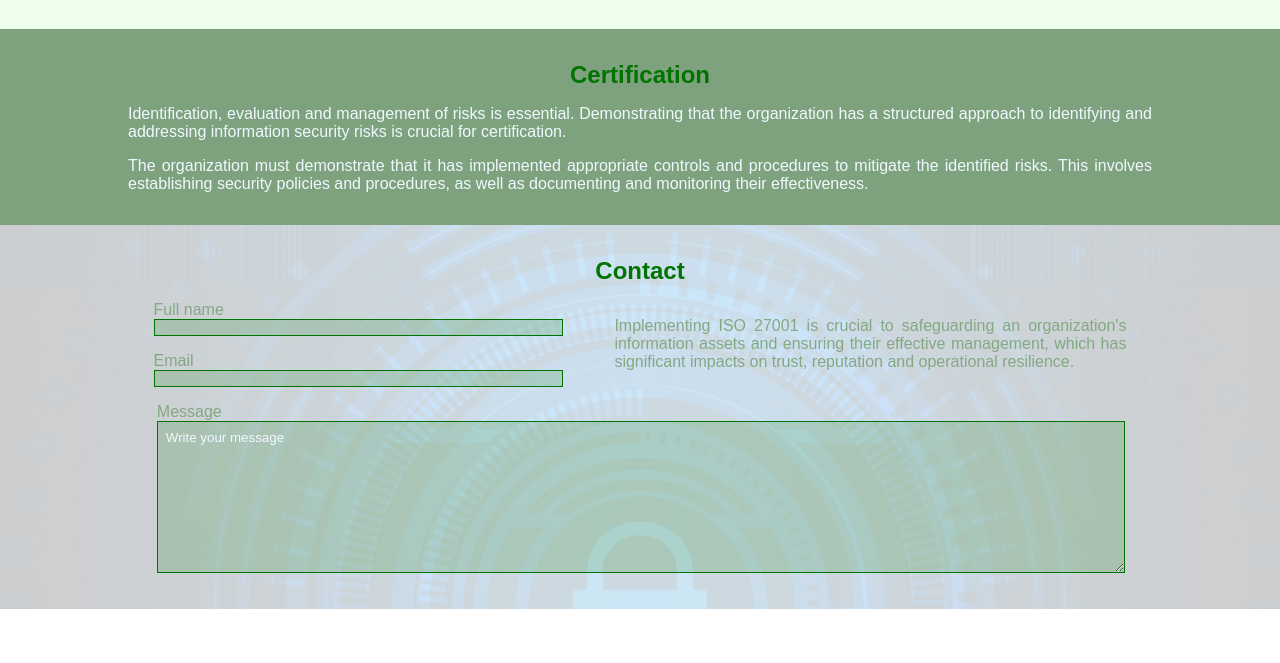
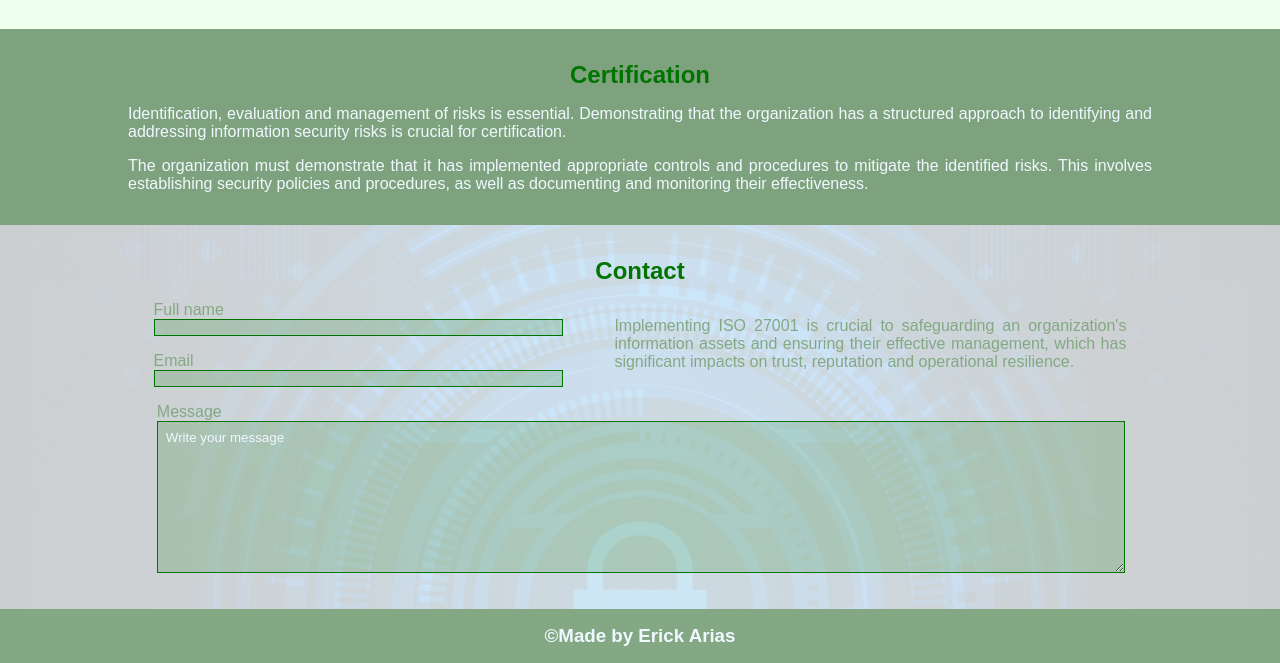
Before and after one commit to ErickAriasC/HENRY-CONTROL-DE-CALIDAD, a plain HTML site: page index.html in a window 1280 px wide. Shown: the part 997-1660 px from the top of the page. Before the commit the page ends 1606 px from the top, so only its background shows below. Drawn offline with Linux system fonts and the light colour scheme.

Commit message:
se agrega el footer

```diff
--- a/index.html
+++ b/index.html
@@ -85,5 +85,8 @@
 
         </div>
     </main>
+    <footer>
+        <h3>©Made by Erick Arias</h3>
+    </footer>
 </body>
 </html>
--- a/style.css
+++ b/style.css
@@ -253,3 +253,19 @@ input,textarea{
 input:focus,textarea:focus{
     border: 2px solid #00ee00 ;
 }
+
+footer{
+    width: 100%;
+    height: auto;
+    background-color: #84a884;
+    display: flex;
+    justify-content: center;
+    align-items: center;
+}
+
+footer>h3{
+    width: auto;
+    height: auto;
+    padding: 1rem 0 1rem 0;
+
+}
```
